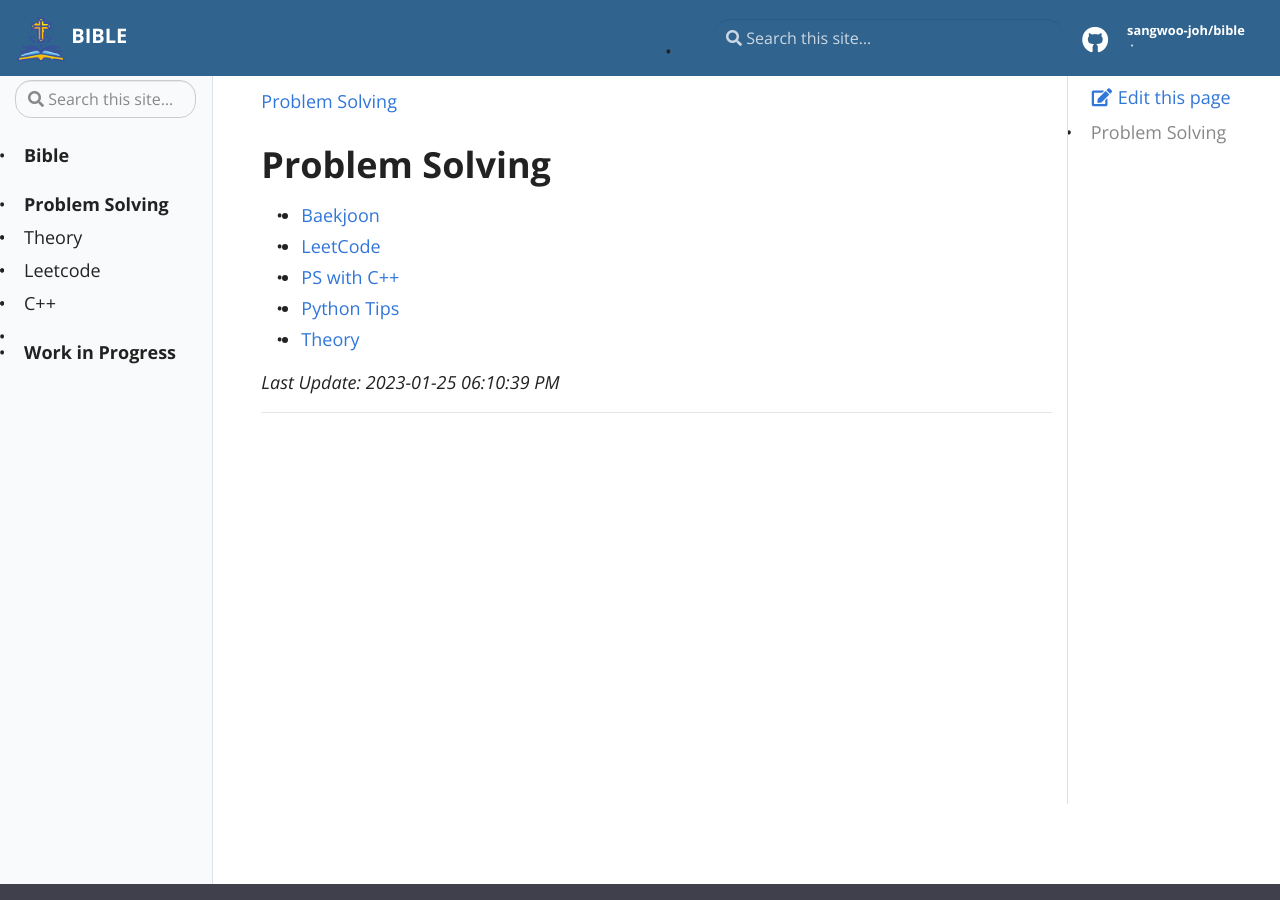
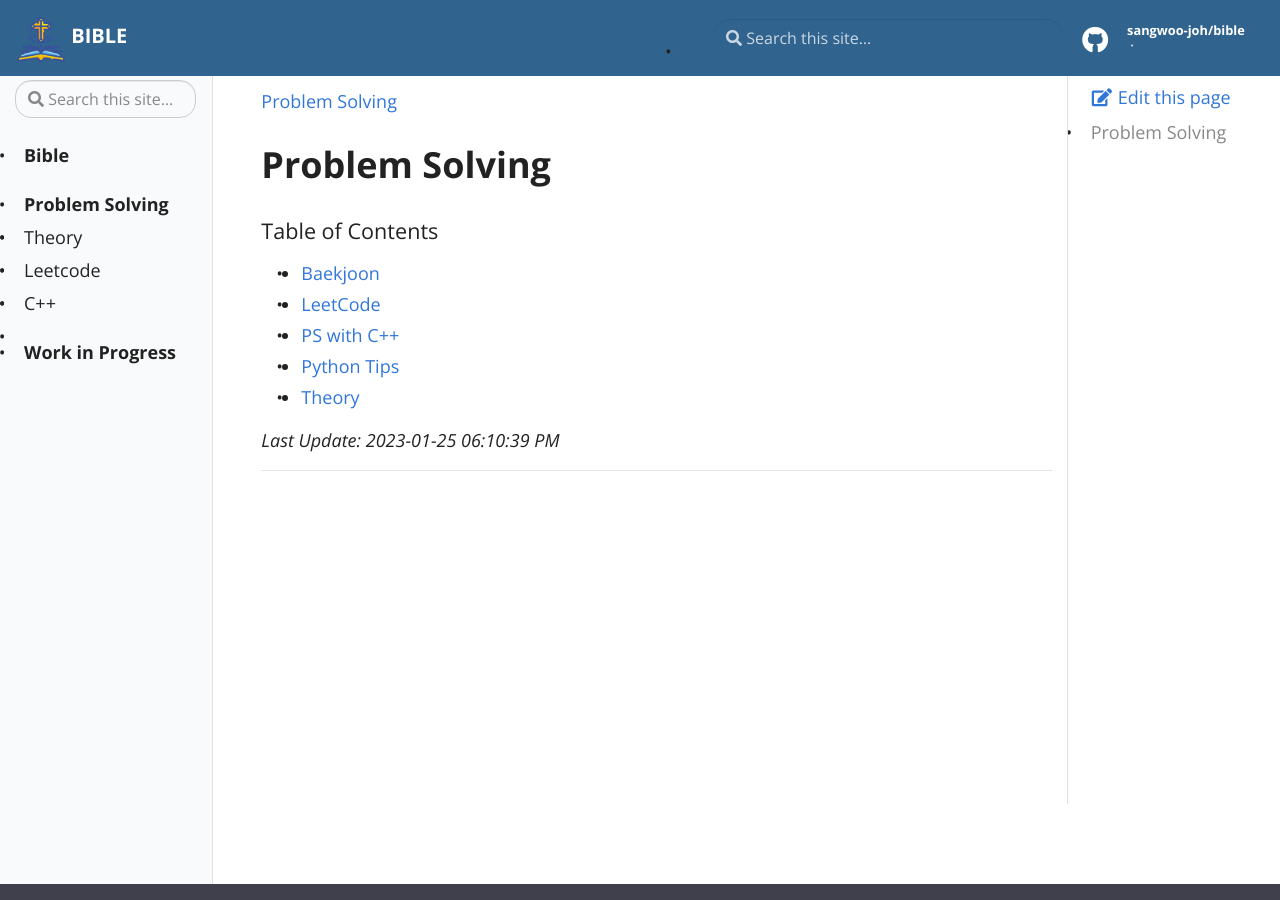
Before and after one commit to sangwoo-joh/book, a Jekyll site: the page built from ps/index.md, in a window 1280 px wide and 900 px high. Built offline with Jekyll 4.4.1, drawn with Linux system fonts in a browser that asks for light colours; comment, search, counter and statistics services are not loaded.

Commit message:
Add toc heading

```diff
--- a/_layouts/index.html
+++ b/_layouts/index.html
@@ -3,6 +3,8 @@ layout: page
 ---
 
 <h1>{{ page.title }}</h1>
+
+<h4>Table of Contents</h4>
 
 {% assign thislength = page.url | size %}
 {% assign thisdepth = page.url | split: "/" | size | plus: 1 %}
```
